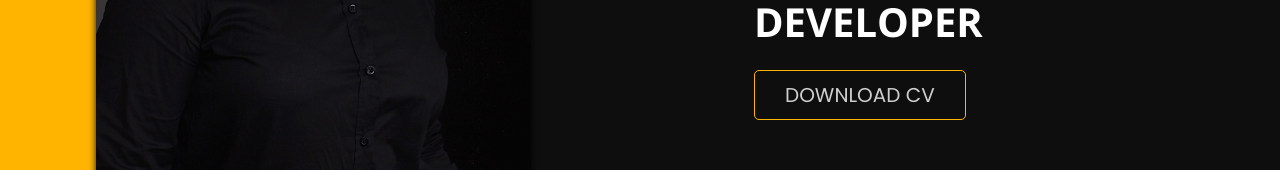
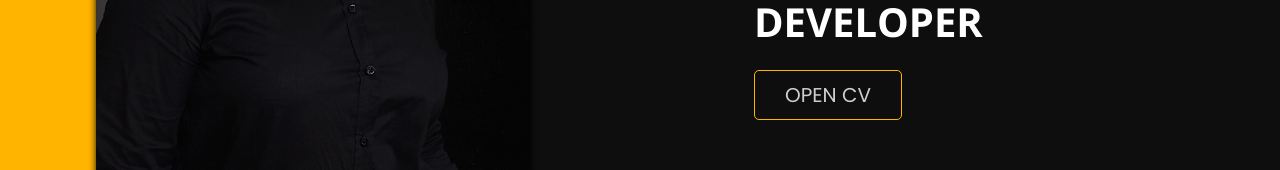
Before and after one commit to Dora-ApplePie/my_portfolio, a React (Create React App) app: page / in a window 1280 px wide. Shown: the part 510-680 px from the top of the page. Built offline with nearby package versions, Linux system fonts and the light colour scheme.

Commit message:
add link for cv

```diff
--- a/src/main/Main.tsx
+++ b/src/main/Main.tsx
@@ -1,6 +1,6 @@
 import React from 'react';
 import style from './Main.module.css';
-import styleContainer from '../common/styles/container.module.css'
+import styleContainer from '../common/styles/container.module.css';
 
 function Main() {
     return (
@@ -10,7 +10,7 @@ function Main() {
                 <div className={style.intro}>
                     <h1>I'm DARIA GOLENKO.</h1>
                     <span>Frontend React Developer</span>
-                    <div><a href={'#'} className={style.buttonCV}>Download CV</a></div>
+                    <div><a href={'https://drive.google.com/file/d/1WuMPMQNtiIwxkpYCT9syV1yMH434qxC-/view?usp=sharing'} className={style.buttonCV}>OPEN CV</a></div>
                 </div>
             </div>
         </div>
```
